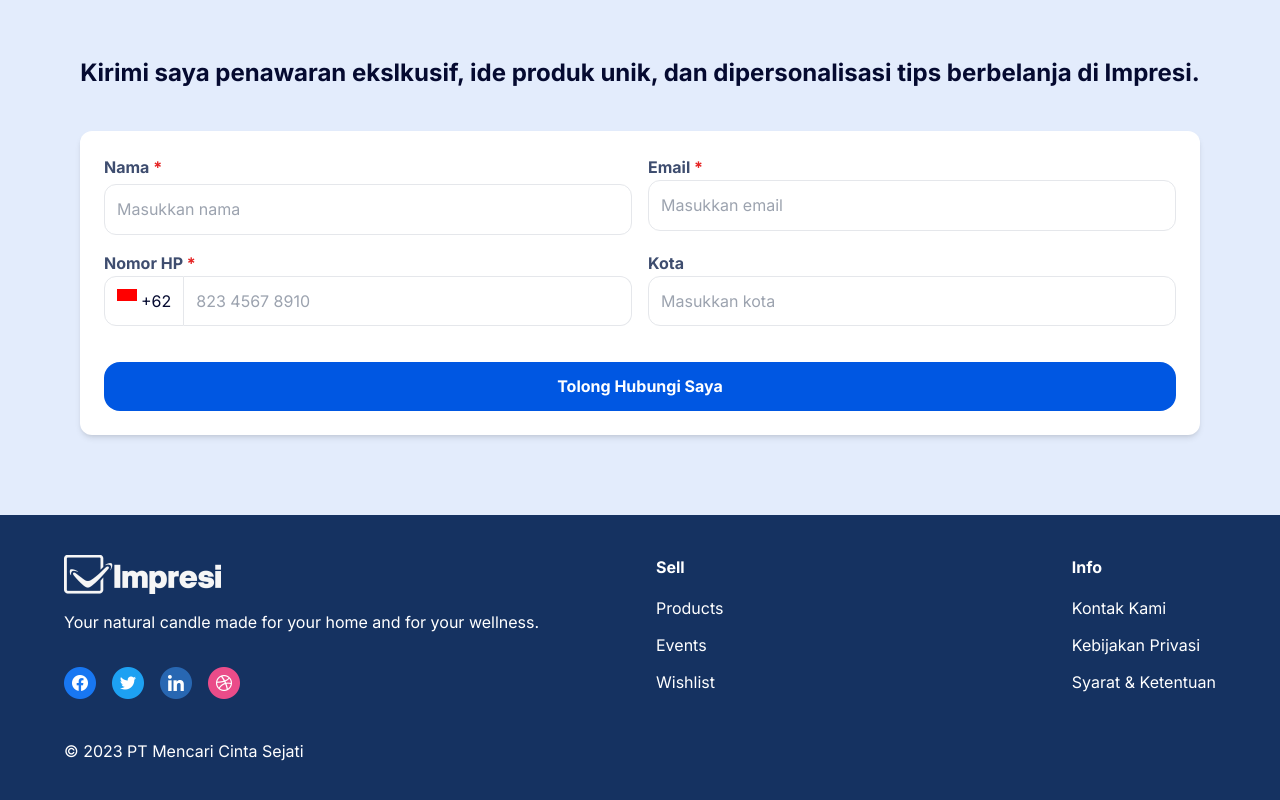
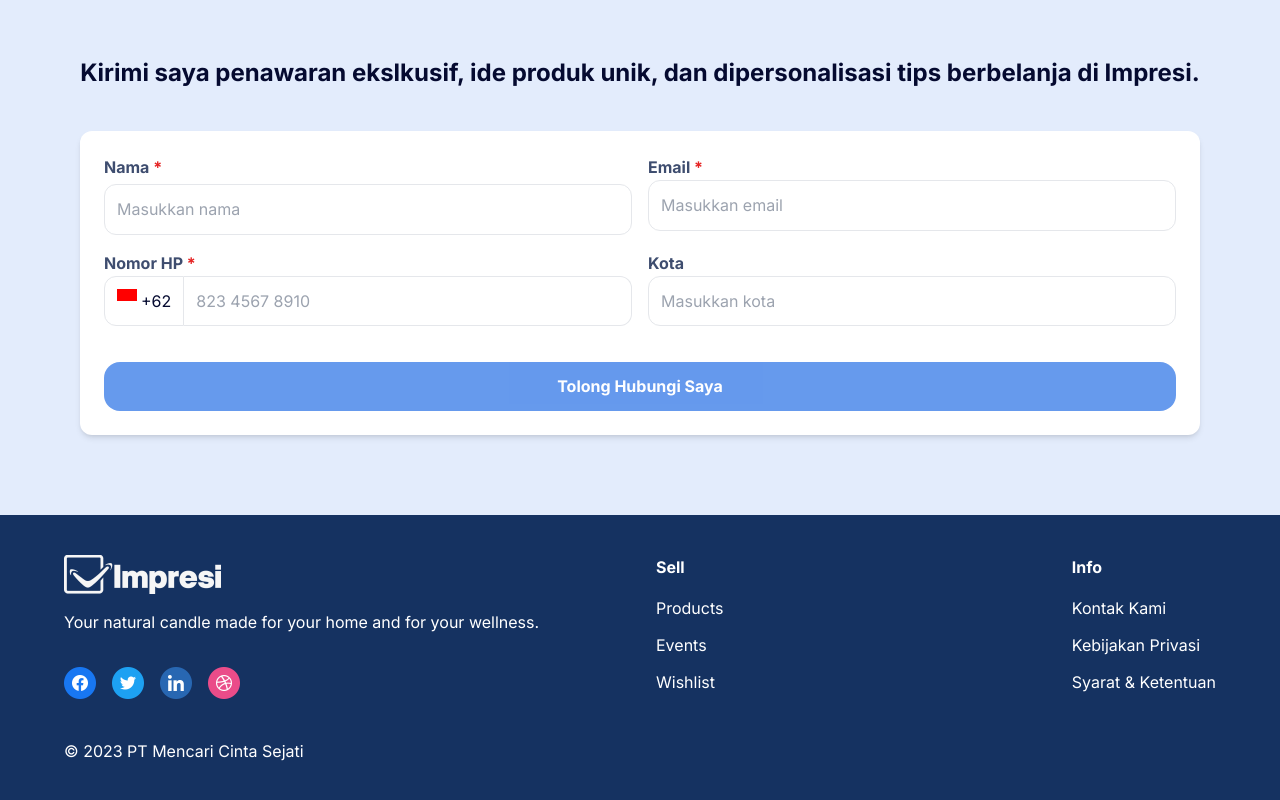
Before and after one commit to acomarcho/myimpresi-frontend, a Next.js app: page / in a window 1280 px wide. Shown: the part 1375-2175 px from the top of the page. Built offline with nearby package versions, Linux system fonts and the light colour scheme.

Commit message:
Feat: Add button disabled state

```diff
--- a/components/home/form.tsx
+++ b/components/home/form.tsx
@@ -109,10 +109,13 @@ const Form = () => {
         </div>
         <button
           type="submit"
-          className="bg-primary-default text-neutral-10 font-inter font-bold p-[0.75rem] w-full rounded-2xl mt-[2rem] transition-all hover:opacity-[0.9]"
+          className="bg-primary-default text-neutral-10 font-inter font-bold p-[0.75rem] w-full rounded-2xl mt-[2rem] transition-all hover:opacity-[0.9] disabled:opacity-[0.6]"
           onClick={(e) => {
             e.preventDefault();
           }}
+          disabled={
+            !formState.email || !formState.phoneNumber || !formState.name
+          }
         >
           Tolong Hubungi Saya
         </button>
```
